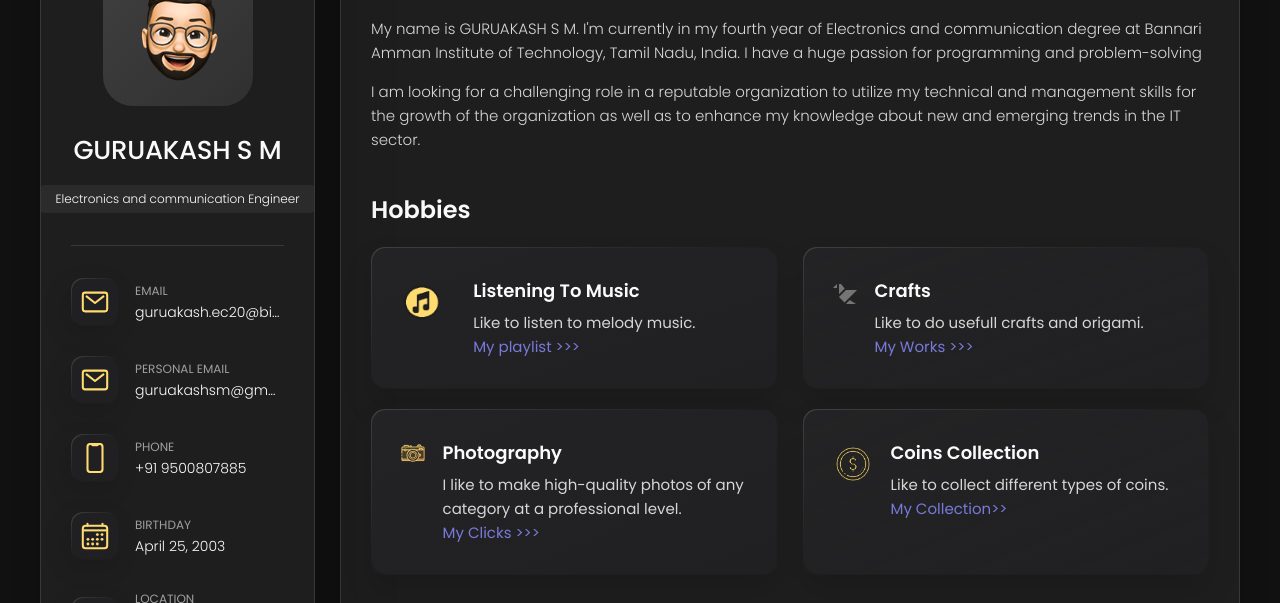
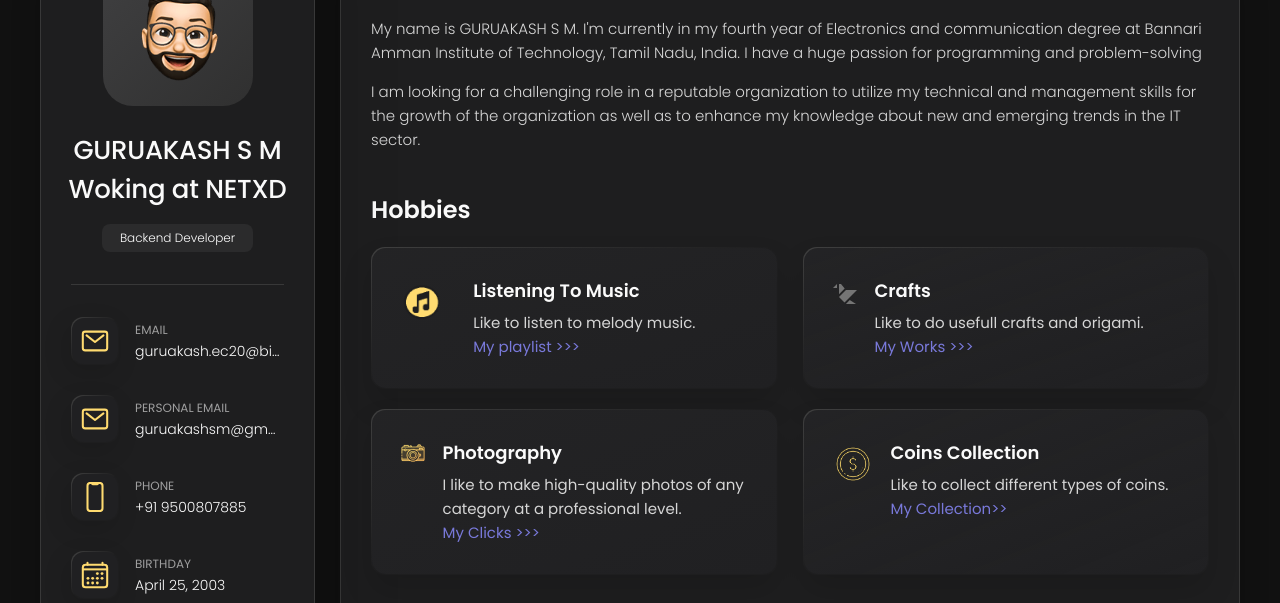
Before and after one commit to guruakashsm/Portfolio, a plain HTML site: page index.html in a window 1280 px wide. Shown: the part 162-765 px from the top of the page. Drawn offline with nearby package versions, Linux system fonts and the light colour scheme.

Commit message:
Update index.html

```diff
--- a/index.html
+++ b/index.html
@@ -46,9 +46,9 @@
         </figure>
 
         <div class="info-content">
-          <h1 class="name" title="GURUAKASH S M">GURUAKASH S M</h1>
-
-          <p class="title">Electronics and communication Engineer</p>
+          <h1 class="name" title="GURUAKASH S M">GURUAKASH S M<br>Woking at NETXD</h1>
+
+          <p class="title">Backend Developer</p>
         </div>
 
         <button class="info_more-btn" data-sidebar-btn>
```
